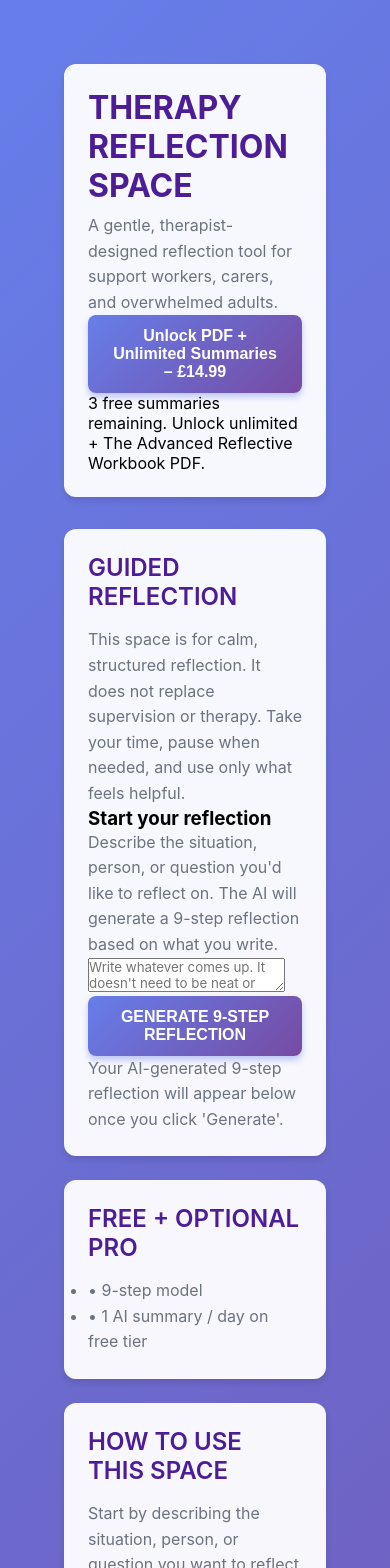
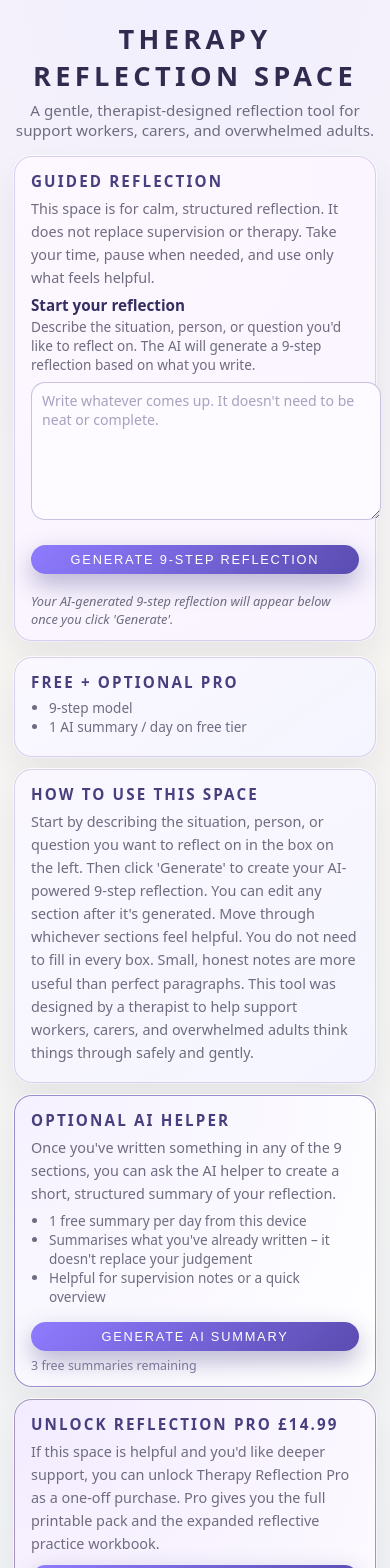
Before and after one commit to repowazdogz-droid/therapy_reflection_app, a React (Vite) app: page / in a window 390 px wide. Shown: the top 1568 px of the page. Built offline with nearby package versions, Linux system fonts and the light colour scheme; the HTML template or start-up script is replaced by a standard one.

Commit message:
Apply exact original CSS styles and update components to match design

```diff
--- a/src/App.tsx
+++ b/src/App.tsx
@@ -3,7 +3,6 @@
 import React from "react";
 import { HashRouter, Routes, Route } from "react-router-dom";
 import TherapyReflectionApp from "./components/TherapyReflectionApp";
-import BuyAccessButton from "./components/BuyAccessButton";
 import { useOmegaPro } from "./hooks/useOmegaPro";
 import SuccessPage from "./SuccessPage";
 import CancelledPage from "./CancelledPage";
@@ -13,40 +12,16 @@ function MainLayout() {
 
   return (
     <div className="tra-shell">
-      <div className="tra-container">
-        {/* Top bar / upsell */}
       <header className="tra-header">
-          <div className="flex flex-col gap-4 sm:flex-row sm:items-center sm:justify-between">
-            <div>
-              <h1 className="tra-title">
-                THERAPY REFLECTION SPACE
-              </h1>
-              <p className="tra-section-body text-sm">
+        <h1 className="tra-title">THERAPY REFLECTION SPACE</h1>
+        <p className="tra-subtitle">
           A gentle, therapist-designed reflection tool for support workers, carers, and overwhelmed adults.
         </p>
-            </div>
-            <div className="flex flex-col items-start sm:items-end gap-2">
-              <BuyAccessButton />
-              {!isPro && (
-                <p className="text-xs text-gray-600">
-                  3 free summaries remaining. Unlock unlimited + The Advanced
-                  Reflective Workbook PDF.
-                </p>
-              )}
-              {isPro && (
-                <p className="text-xs text-emerald-600 font-medium">
-                  ✓ Unlimited summaries unlocked on this device.
-                </p>
-              )}
-            </div>
-          </div>
       </header>
 
-        {/* Main app body */}
-        <main>
+      <main className="tra-main">
         <TherapyReflectionApp />
       </main>
-      </div>
     </div>
   );
 }
--- a/src/CancelledPage.tsx
+++ b/src/CancelledPage.tsx
@@ -1,9 +1,9 @@
 export default function CancelledPage() {
   return (
     <div className="tra-shell">
-      <div className="tra-container">
-        <div className="tra-card" style={{ maxWidth: "600px", margin: "0 auto", textAlign: "center" }}>
-          <h1 className="tra-section-title mb-3">Purchase Cancelled</h1>
+      <div className="tra-main">
+        <div className="tra-section-card" style={{ maxWidth: "600px", margin: "0 auto", textAlign: "center" }}>
+          <h1 className="tra-section-title mb-3" style={{ fontSize: "1.1rem" }}>Purchase Cancelled</h1>
           <p className="tra-section-body">No worries — you can try again anytime.</p>
         </div>
       </div>
--- a/src/components/BuyAccessButton.tsx
+++ b/src/components/BuyAccessButton.tsx
@@ -40,17 +40,18 @@ export default function BuyAccessButton() {
   }
 
   return (
-    <div className="flex flex-col gap-2">
+    <div>
       <button
         onClick={handleBuy}
         disabled={loading}
-        className="tra-button-primary w-full"
+        className="tra-button-primary"
+        style={{ width: "100%" }}
       >
-        {loading ? "Redirecting…" : "Unlock PDF + Unlimited Summaries – £14.99"}
+        {loading ? "REDIRECTING…" : "GET REFLECTION PRO - £14.99"}
       </button>
 
       {error && (
-        <p className="text-sm text-red-500 text-center">
+        <p className="tra-ai-status tra-ai-status-error" style={{ marginTop: "6px" }}>
           {error}
         </p>
       )}
--- a/src/components/TherapyReflectionApp.tsx
+++ b/src/components/TherapyReflectionApp.tsx
@@ -57,19 +57,20 @@ function TherapyReflectionApp() {
   }
 
   return (
-    <div className="grid grid-cols-1 lg:grid-cols-3 gap-6">
-      {/* Left Column - Guided Reflection */}
-      <div className="lg:col-span-2">
-        <div className="tra-card">
-          <h2 className="tra-section-title mb-4">GUIDED REFLECTION</h2>
-          <p className="tra-section-body mb-6">
+    <div className="tra-layout">
+      {/* Main Column - Guided Reflection */}
+      <div className="tra-main-column">
+        <div className="tra-section-card">
+          <h2 className="tra-section-title">GUIDED REFLECTION</h2>
+          <p className="tra-section-body">
             This space is for calm, structured reflection. It does not replace supervision or therapy.
             Take your time, pause when needed, and use only what feels helpful.
           </p>
 
-          <div className="mb-4">
-            <h3 className="font-semibold text-gray-800 mb-2">Start your reflection</h3>
-            <p className="tra-section-body text-sm mb-4">
+          <div className="tra-sections">
+            <div>
+              <h3 className="tra-section-heading">Start your reflection</h3>
+              <p className="tra-section-subtitle">
                 Describe the situation, person, or question you'd like to reflect on.
                 The AI will generate a 9-step reflection based on what you write.
               </p>
@@ -78,54 +79,59 @@ function TherapyReflectionApp() {
                 value={reflectionText}
                 onChange={(e) => setReflectionText(e.target.value)}
                 placeholder="Write whatever comes up. It doesn't need to be neat or complete."
-              className="w-full min-h-[200px] p-4 border border-gray-300 rounded-lg resize-y focus:outline-none focus:ring-2 focus:ring-purple-500 focus:border-transparent"
-              style={{ fontFamily: "inherit" }}
+                className="tra-textarea"
+                style={{ minHeight: "120px", marginTop: "8px" }}
               />
             </div>
 
             <button
               onClick={handleGenerateReflection}
-            className="tra-button-primary w-full"
+              className="tra-button-primary"
+              style={{ width: "100%", marginTop: "10px" }}
             >
               GENERATE 9-STEP REFLECTION
             </button>
 
-          <p className="tra-section-body text-sm mt-4 text-center">
+            <p className="tra-start-note">
               Your AI-generated 9-step reflection will appear below once you click 'Generate'.
             </p>
 
             {/* Summary Output */}
             {summary && (
-            <div className="tra-summary-block mt-6">
-              <h2 className="tra-summary-title">Your Summary</h2>
-              <p className="tra-summary-text whitespace-pre-line">{summary}</p>
+              <div className="tra-ai-summary-box" style={{ marginTop: "12px" }}>
+                <div className="tra-ai-summary-header">
+                  <h3 className="tra-ai-summary-title">Your Summary</h3>
+                  <span className="tra-ai-summary-badge">AI</span>
+                </div>
+                <p className="tra-ai-summary-text" style={{ whiteSpace: "pre-line" }}>{summary}</p>
               </div>
             )}
 
             {/* Error display */}
             {error && (
-            <div className="mt-4 p-3 bg-red-50 border border-red-200 rounded-md">
-              <p className="text-sm text-red-600">{error}</p>
-            </div>
+              <p className="tra-ai-status tra-ai-status-error" style={{ marginTop: "8px" }}>
+                {error}
+              </p>
             )}
           </div>
         </div>
+      </div>
 
-      {/* Right Column - Info Cards */}
-      <div className="space-y-6">
+      {/* Side Column - Info Cards */}
+      <div className="tra-side-column">
         {/* FREE + OPTIONAL PRO */}
-        <div className="tra-card">
-          <h3 className="tra-section-title text-lg mb-3">FREE + OPTIONAL PRO</h3>
-          <ul className="tra-section-body text-sm space-y-2">
-            <li>• 9-step model</li>
-            <li>• 1 AI summary / day on free tier</li>
+        <div className="tra-side-card">
+          <h3 className="tra-section-title">FREE + OPTIONAL PRO</h3>
+          <ul className="tra-list">
+            <li>9-step model</li>
+            <li>{isPro ? "Unlimited AI summaries" : "1 AI summary / day on free tier"}</li>
           </ul>
         </div>
 
         {/* HOW TO USE THIS SPACE */}
-        <div className="tra-card">
-          <h3 className="tra-section-title text-lg mb-3">HOW TO USE THIS SPACE</h3>
-          <p className="tra-section-body text-sm">
+        <div className="tra-side-card">
+          <h3 className="tra-section-title">HOW TO USE THIS SPACE</h3>
+          <p className="tra-section-body">
             Start by describing the situation, person, or question you want to reflect on in the box on the left.
             Then click 'Generate' to create your AI-powered 9-step reflection. You can edit any section after it's generated.
             Move through whichever sections feel helpful. You do not need to fill in every box. Small, honest notes are more useful than perfect paragraphs.
@@ -134,41 +140,42 @@ function TherapyReflectionApp() {
         </div>
 
         {/* OPTIONAL AI HELPER */}
-        <div className="tra-card">
-          <h3 className="tra-section-title text-lg mb-3">OPTIONAL AI HELPER</h3>
-          <p className="tra-section-body text-sm mb-4">
+        <div className="tra-side-card tra-ai-card">
+          <h3 className="tra-section-title">OPTIONAL AI HELPER</h3>
+          <p className="tra-section-body">
             Once you've written something in any of the 9 sections, you can ask the AI helper to create a short, structured summary of your reflection.
           </p>
-          <ul className="tra-section-body text-sm space-y-2 mb-4">
-            <li>• {isPro ? "Unlimited summaries" : `1 free summary per day from this device`}</li>
-            <li>• Summarises what you've already written – it doesn't replace your judgement</li>
-            <li>• Helpful for supervision notes or a quick overview</li>
+          <ul className="tra-list">
+            <li>{isPro ? "Unlimited summaries" : "1 free summary per day from this device"}</li>
+            <li>Summarises what you've already written – it doesn't replace your judgement</li>
+            <li>Helpful for supervision notes or a quick overview</li>
           </ul>
           <button
             onClick={handleGenerateSummary}
             disabled={isLoading || (!isPro && summaryCount >= FREE_LIMIT)}
-            className="tra-button-primary w-full"
+            className="tra-button-primary tra-ai-button"
+            style={{ marginTop: "8px" }}
           >
-            {isLoading ? "Generating..." : "GENERATE AI SUMMARY"}
+            {isLoading ? "GENERATING..." : "GENERATE AI SUMMARY"}
           </button>
           {!isPro && (
-            <p className="tra-section-body text-xs mt-2 text-center">
+            <p className="tra-ai-status tra-ai-status-muted" style={{ marginTop: "6px" }}>
               {Math.max(0, FREE_LIMIT - summaryCount)} free summaries remaining
             </p>
           )}
         </div>
 
         {/* UNLOCK REFLECTION PRO */}
-        <div className="tra-card">
-          <h3 className="tra-section-title text-lg mb-3">UNLOCK REFLECTION PRO £14.99</h3>
-          <p className="tra-section-body text-sm mb-4">
+        <div className="tra-side-card tra-premium-card">
+          <h3 className="tra-section-title">UNLOCK REFLECTION PRO £14.99</h3>
+          <p className="tra-section-body">
             If this space is helpful and you'd like deeper support, you can unlock Therapy Reflection Pro as a one-off purchase.
             Pro gives you the full printable pack and the expanded reflective practice workbook.
           </p>
-          <div className="space-y-2">
+          <div style={{ marginTop: "10px" }}>
             <BuyAccessButton />
           </div>
-          <p className="tra-section-body text-xs mt-4">
+          <p className="tra-premium-footnote">
             The app will always remain free. Pro is an optional layer for when you want deeper structure, additional AI support, and the full workbook.
           </p>
         </div>
--- a/src/index.css
+++ b/src/index.css
@@ -1,116 +1,483 @@
-* {
-  margin: 0;
-  padding: 0;
-  box-sizing: border-box;
+:root {
+  color-scheme: light dark;
+  font-family: system-ui, -apple-system, BlinkMacSystemFont, "SF Pro Text", "Inter", sans-serif;
+  --tra-bg: #f7f5f2;
+  --tra-bg-card: #ffffff;
+  --tra-bg-side: #faf7ff;
+  --tra-border-subtle: rgba(196, 185, 210, 0.6);
+  --tra-border-strong: rgba(155, 140, 185, 0.9);
+  --tra-text-main: #262634;
+  --tra-text-muted: #6f6c80;
+  --tra-accent: #7a6ac9;
+  --tra-accent-soft: #e5def9;
+  --tra-accent-strong: #5a4cb0;
+  --tra-danger: #b9384f;
 }
 
 body {
-  font-family: -apple-system, BlinkMacSystemFont, 'Segoe UI', 'Roboto', 'Oxygen',
-    'Ubuntu', 'Cantarell', 'Fira Sans', 'Droid Sans', 'Helvetica Neue',
-    sans-serif;
-  -webkit-font-smoothing: antialiased;
-  -moz-osx-font-smoothing: grayscale;
-  background: linear-gradient(135deg, #667eea 0%, #764ba2 100%);
-  min-height: 100vh;
+  margin: 0;
+  background: radial-gradient(circle at top, #f2efff 0, #f7f5f2 40%, #f0f3f6 100%);
+  color: var(--tra-text-main);
 }
 
-#root {
+.tra-shell {
   min-height: 100vh;
-}
-
-/* Purple theme styles */
-.tra-shell {
-  background: linear-gradient(135deg, #667eea 0%, #764ba2 100%);
-  min-height: 100vh;
-  padding: 2rem;
-}
-
-.tra-container {
-  max-width: 1200px;
-  margin: 0 auto;
-  padding: 2rem;
+  display: flex;
+  flex-direction: column;
+  padding: 20px 14px 16px;
 }
 
 .tra-header {
-  background: rgba(255, 255, 255, 0.95);
-  backdrop-filter: blur(10px);
-  border-radius: 12px;
-  padding: 1.5rem;
-  margin-bottom: 2rem;
-  box-shadow: 0 4px 6px rgba(0, 0, 0, 0.1);
+  max-width: 960px;
+  margin: 0 auto 16px;
+  text-align: center;
 }
 
 .tra-title {
-  font-size: 2rem;
-  font-weight: 700;
-  color: #4c1d95;
-  margin-bottom: 0.5rem;
+  margin: 0 0 6px;
+  font-size: 1.7rem;
+  letter-spacing: 0.16em;
+  text-transform: uppercase;
+  color: #312b4f;
 }
 
+.tra-subtitle {
+  margin: 0;
+  font-size: 0.95rem;
+  color: var(--tra-text-muted);
+}
+
+.tra-main {
+  flex: 1;
+  max-width: 1040px;
+  width: 100%;
+  margin: 0 auto;
+  padding-bottom: 16px;
+}
+
+.tra-layout {
+  display: grid;
+  grid-template-columns: minmax(0, 1.55fr) minmax(0, 1fr);
+  gap: 16px;
+}
+
+@media (max-width: 900px) {
+  .tra-layout {
+    grid-template-columns: minmax(0, 1fr);
+  }
+}
+
+.tra-main-column,
+.tra-side-column {
+  display: flex;
+  flex-direction: column;
+  gap: 12px;
+}
+
+/* Cards */
+
+.tra-intro-card,
+.tra-section-card,
+.tra-actions-card,
+.tra-side-card {
+  background: radial-gradient(circle at top left, #fffaf5, #f8f4ff);
+  border-radius: 18px;
+  padding: 14px 16px 12px;
+  border: 1px solid rgba(209, 197, 234, 0.8);
+  box-shadow:
+    0 18px 35px rgba(31, 24, 52, 0.07),
+    0 0 0 1px rgba(255, 255, 255, 0.9);
+}
+
+.tra-side-card {
+  background: linear-gradient(145deg, rgba(250, 247, 255, 0.96), rgba(244, 245, 255, 0.98));
+}
+
+.tra-section-card {
+  background: radial-gradient(circle at top left, #fdf7ff, #f9f4ff);
+}
+
+.tra-premium-card {
+  border-color: var(--tra-border-strong);
+  background: radial-gradient(circle at top left, #f3ebff, #fdfbff);
+}
+
+.tra-pro-card {
+  border-color: var(--tra-accent);
+  background: linear-gradient(145deg, #f5f1ff, #ffffff);
+  border-width: 2px;
+}
+
+/* Intro row */
+
+.tra-intro-row {
+  display: flex;
+  justify-content: space-between;
+  gap: 14px;
+  align-items: flex-start;
+}
+
+.tra-intro-tag {
+  display: flex;
+  flex-direction: column;
+  align-items: flex-end;
+  gap: 4px;
+}
+
+.tra-intro-tag-label {
+  font-size: 0.75rem;
+  text-transform: uppercase;
+  letter-spacing: 0.16em;
+  padding: 4px 10px;
+  border-radius: 999px;
+  background: var(--tra-accent-soft);
+  color: #4c407d;
+}
+
+.tra-intro-tag-note {
+  font-size: 0.8rem;
+  color: var(--tra-text-muted);
+}
+
+@media (max-width: 700px) {
+  .tra-intro-row {
+    flex-direction: column;
+  }
+  .tra-intro-tag {
+    align-items: flex-start;
+  }
+}
+
+/* Typography */
+
 .tra-section-title {
-  font-size: 1.5rem;
-  font-weight: 600;
-  color: #4c1d95;
-  margin-bottom: 1rem;
+  margin: 0 0 6px;
+  font-size: 0.95rem;
+  letter-spacing: 0.14em;
+  text-transform: uppercase;
+  color: #473f7e;
 }
 
 .tra-section-body {
-  color: #6b7280;
+  margin: 0 0 6px;
+  font-size: 0.9rem;
+  color: var(--tra-text-muted);
   line-height: 1.6;
-  font-size: 1rem;
 }
 
-.tra-card {
-  background: rgba(255, 255, 255, 0.95);
-  backdrop-filter: blur(10px);
-  border-radius: 12px;
-  padding: 1.5rem;
-  margin-bottom: 1.5rem;
-  box-shadow: 0 4px 6px rgba(0, 0, 0, 0.1);
+.tra-sections {
+  display: flex;
+  flex-direction: column;
+  gap: 10px;
+}
+
+.tra-section-header {
+  display: flex;
+  justify-content: space-between;
+  align-items: baseline;
+  gap: 8px;
+}
+
+.tra-section-heading {
+  margin: 0;
+  font-size: 0.95rem;
+  color: #352e61;
+}
+
+.tra-section-subtitle {
+  margin: 2px 0 0;
+  font-size: 0.85rem;
+  color: var(--tra-text-muted);
+}
+
+.tra-section-helper {
+  margin: 6px 0 4px;
+  font-size: 0.82rem;
+  color: #8d889b;
+}
+
+.tra-start-note {
+  margin: 8px 0 0;
+  font-size: 0.8rem;
+  color: var(--tra-text-muted);
+  font-style: italic;
+}
+
+/* Textarea */
+
+.tra-textarea {
+  width: 100%;
+  border-radius: 14px;
+  border: 1px solid rgba(197, 187, 222, 0.9);
+  padding: 8px 10px;
+  font-family: inherit;
+  font-size: 0.88rem;
+  background: #fdfbff;
+  color: var(--tra-text-main);
+  resize: vertical;
+  min-height: 70px;
+}
+
+.tra-textarea::placeholder {
+  color: rgba(146, 139, 176, 0.8);
+}
+
+.tra-textarea:focus {
+  outline: none;
+  border-color: var(--tra-accent);
+  box-shadow:
+    0 0 0 1px rgba(122, 106, 201, 0.45),
+    0 0 20px rgba(150, 134, 225, 0.6);
+}
+
+/* Extra prompts */
+
+.tra-toggle-prompts {
+  margin-top: 6px;
+  border-radius: 999px;
+  border: none;
+  padding: 5px 10px;
+  background: var(--tra-accent-soft);
+  color: #4e437e;
+  font-size: 0.8rem;
+  letter-spacing: 0.1em;
+  text-transform: uppercase;
+  cursor: pointer;
+}
+
+.tra-toggle-prompts:hover {
+  background: #dbd1ff;
+}
+
+.tra-prompts-list {
+  margin: 8px 0 0;
+  padding-left: 18px;
+  font-size: 0.82rem;
+  color: var(--tra-text-muted);
+}
+
+.tra-prompt-item + .tra-prompt-item {
+  margin-top: 4px;
+}
+
+/* Export actions */
+
+.tra-actions-card {
+  margin-top: 8px;
+}
+
+.tra-actions {
+  display: flex;
+  flex-wrap: wrap;
+  gap: 8px;
+  margin-top: 6px;
+}
+
+.tra-save-indicator {
+  margin-top: 6px;
+  font-size: 0.78rem;
+  color: var(--tra-text-muted);
+  opacity: 0.9;
+}
+
+.tra-button-primary,
+.tra-button-secondary {
+  border-radius: 999px;
+  padding: 7px 16px;
+  font-size: 0.8rem;
+  letter-spacing: 0.14em;
+  text-transform: uppercase;
+  cursor: pointer;
 }
 
 .tra-button-primary {
-  background: linear-gradient(135deg, #667eea 0%, #764ba2 100%);
-  color: white;
   border: none;
-  padding: 0.75rem 1.5rem;
-  border-radius: 8px;
-  font-weight: 600;
-  font-size: 1rem;
-  cursor: pointer;
-  transition: all 0.3s ease;
-  box-shadow: 0 4px 6px rgba(102, 126, 234, 0.4);
-}
-
-.tra-button-primary:hover {
-  transform: translateY(-2px);
-  box-shadow: 0 6px 12px rgba(102, 126, 234, 0.5);
+  background: linear-gradient(135deg, #8e7bff, #5a4cb0);
+  color: #ffffff;
+  box-shadow:
+    0 10px 25px rgba(55, 45, 120, 0.35),
+    0 0 0 1px rgba(255, 255, 255, 0.4);
 }
 
 .tra-button-primary:disabled {
-  opacity: 0.6;
-  cursor: not-allowed;
-  transform: none;
+  opacity: 0.5;
+  cursor: default;
 }
 
-.tra-summary-block {
-  background: rgba(255, 255, 255, 0.95);
-  backdrop-filter: blur(10px);
-  border-radius: 12px;
-  padding: 1.5rem;
-  margin-top: 1.5rem;
-  box-shadow: 0 4px 6px rgba(0, 0, 0, 0.1);
+.tra-button-secondary {
+  border: 1px solid rgba(168, 158, 201, 0.9);
+  background: #f7f5ff;
+  color: #4c456e;
 }
 
-.tra-summary-title {
-  font-size: 1.25rem;
-  font-weight: 600;
-  color: #4c1d95;
-  margin-bottom: 1rem;
+.tra-button-link {
+  border: none;
+  background: transparent;
+  padding: 0;
+  font-size: 0.78rem;
+  letter-spacing: 0.12em;
+  text-transform: uppercase;
+  color: var(--tra-accent);
+  cursor: pointer;
+  text-decoration: underline;
+  margin-top: 6px;
 }
 
-.tra-summary-text {
-  color: #374151;
-  line-height: 1.7;
-  white-space: pre-line;
+.tra-button-link:hover {
+  color: var(--tra-accent-strong);
 }
+
+/* Lists / premium footnote */
+
+.tra-list {
+  margin: 6px 0 8px;
+  padding-left: 18px;
+  font-size: 0.85rem;
+  color: var(--tra-text-muted);
+}
+
+.tra-premium-footnote {
+  margin: 4px 0 0;
+  font-size: 0.8rem;
+  color: #847e9d;
+}
+
+.tra-pro-footnote {
+  margin: 4px 0 0;
+  font-size: 0.8rem;
+  color: #847e9d;
+}
+
+.tra-pro-badge {
+  display: inline-block;
+  margin-top: 6px;
+  padding: 4px 10px;
+  border-radius: 999px;
+  font-size: 0.75rem;
+  text-transform: uppercase;
+  letter-spacing: 0.12em;
+  background: var(--tra-accent-soft);
+  color: var(--tra-accent-strong);
+}
+
+/* AI helper card */
+
+.tra-ai-card {
+  border-color: rgba(142, 130, 200, 0.9);
+  background: radial-gradient(circle at top left, #f5f1ff, #ffffff);
+}
+
+.tra-ai-button {
+  width: 100%;
+  justify-content: center;
+}
+
+.tra-ai-status {
+  font-size: 0.78rem;
+  margin: 0;
+}
+
+.tra-ai-status-muted {
+  color: #7a7697;
+}
+
+.tra-ai-status-error {
+  color: #b9384f;
+}
+
+/* Your current takeaway card */
+.tra-takeaway-card {
+  margin-top: 10px;
+  background: radial-gradient(circle at top left, #fef6ed, #fdf8f3);
+  border-radius: 18px;
+  border: 1px solid rgba(232, 200, 164, 0.7);
+  box-shadow:
+    0 16px 32px rgba(148, 107, 60, 0.12),
+    0 0 0 1px rgba(255, 255, 255, 0.9);
+  padding: 12px 16px;
+}
+
+.tra-takeaway-title {
+  margin: 0 0 4px;
+  font-size: 0.92rem;
+  font-weight: 600;
+  color: #4a3323;
+}
+
+.tra-takeaway-body {
+  margin: 0 0 6px;
+  font-size: 0.88rem;
+  line-height: 1.6;
+  color: #5b4130;
+}
+
+.tra-takeaway-footnote {
+  margin: 0;
+  font-size: 0.8rem;
+  color: rgba(90, 67, 51, 0.78);
+}
+
+/* AI summary box */
+.tra-ai-summary-box {
+  margin-top: 10px;
+  padding: 10px 12px;
+  border-radius: 14px;
+  border: 1px solid rgba(177, 168, 222, 0.85);
+  background: radial-gradient(circle at top left, #f7f4ff, #f4f6ff);
+  box-shadow:
+    0 14px 28px rgba(75, 65, 135, 0.15),
+    0 0 0 1px rgba(255, 255, 255, 0.9);
+}
+
+.tra-ai-summary-header {
+  display: flex;
+  justify-content: space-between;
+  align-items: baseline;
+  gap: 8px;
+  margin-bottom: 6px;
+}
+
+.tra-ai-summary-title {
+  font-size: 0.9rem;
+  font-weight: 600;
+  color: #362a6b;
+}
+
+.tra-ai-summary-badge {
+  font-size: 0.75rem;
+  text-transform: uppercase;
+  letter-spacing: 0.16em;
+  padding: 3px 8px;
+  border-radius: 999px;
+  background: #e7e1ff;
+  color: #4b3a92;
+}
+
+.tra-ai-summary-intro {
+  margin: 0 0 4px;
+  font-size: 0.82rem;
+  color: #6b668a;
+}
+
+.tra-ai-summary-text {
+  margin: 0 0 6px;
+  font-size: 0.86rem;
+  line-height: 1.6;
+  color: #3f365c;
+}
+
+/* Footer */
+
+.tra-footer {
+  max-width: 1040px;
+  margin: 0 auto;
+  padding-top: 10px;
+  border-top: 1px solid rgba(201, 194, 217, 0.7);
+  font-size: 0.8rem;
+  color: var(--tra-text-muted);
+  text-align: center;
+}
+
+.tra-footer p {
+  margin: 0;
+}
```
Also changed, not shown: src/SuccessPage.tsx (+6 -6 lines), 1 other file (tests, documents, lock files or other folders). Lines whose indentation alone changed are shown as unchanged.
